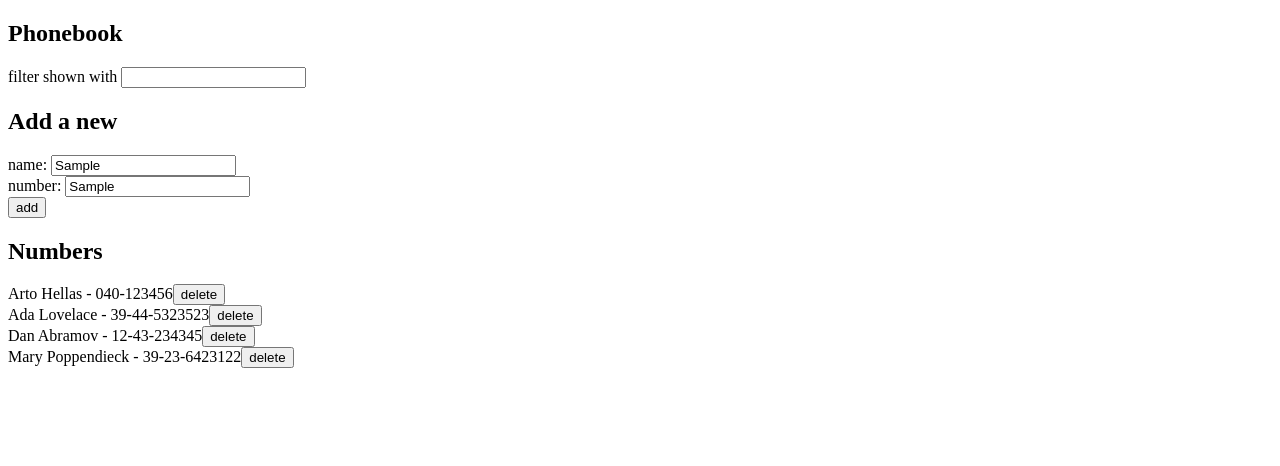
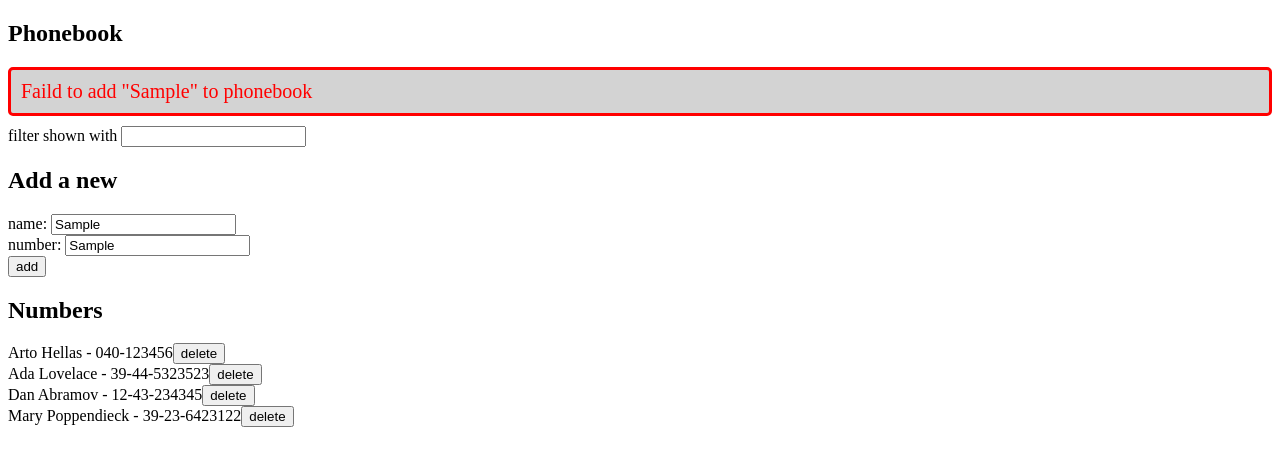
Before and after one commit to tomascarrizodev/fullstack-open, a React (Vite) app in the folder part2/phonebook/: page / in a window 1280 px wide. Both pictures are taken after typing "Sample", "Sample" into the empty fields and a click on the button "add". Shown: the top 466 px of the page. Built offline with nearby package versions, Linux system fonts and the light colour scheme; no server answers; data requests are answered from the project's data file.

Commit message:
part2 exercise 2.17

```diff
--- a/part2/phonebook/src/App.jsx
+++ b/part2/phonebook/src/App.jsx
@@ -10,7 +10,9 @@ const App = () => {
   const [newNumber, setNewNumber] = useState('')
   const [filter, setFilter] = useState('')
   const [filteredPersons, setFilteredPersons] = useState(persons)
-  const [message, setMessage] = useState(false)
+  const [noti, setNoti] = useState(false)
+  const [message, setMessage] = useState('')
+  const [notiStyle, setNotiStyle] = useState({})
 
   useEffect(() => {
     personsService
@@ -25,17 +27,19 @@ const App = () => {
 
   useEffect(() => {
     setTimeout(() => {
-      setMessage(false)
+      setNoti(false)
+      setMessage('')
+      setNotiStyle({})
     }, 5000)
     return () => false
-  }, [message])
+  }, [noti])
 
   const handleChange = (e, func) => {
     const val = e.target.value
     func(val)
   }
 
-  const added = {
+  const notification = {
     color: "green",
     background: "lightgrey",
     fontSize: "20px",
@@ -45,14 +49,19 @@ const App = () => {
     marginBottom: "10px",
   }
 
+  const error = {
+    ...notification,
+    color: "red"
+  }
+
   return (
     <div>
       <h2>Phonebook</h2>
 
       {
-        message ?
-          <div style={added}>
-            Added {persons[persons.length - 1].name}
+        noti ?
+          <div style={notiStyle}>
+            {message}
           </div> :
           null
       }
@@ -70,14 +79,17 @@ const App = () => {
 
       <PersonForm
         persons={persons}
+        setPersons={setPersons}
         newName={newName}
+        setNewName={setNewName}
         newNumber={newNumber}
-        setMessage={setMessage}
-        setNewName={setNewName}
         setNewNumber={setNewNumber}
-        setPersons={setPersons}
         setFilteredPersons={setFilteredPersons}
         handleChange={handleChange}
+        setNoti={setNoti}
+        setMessage={setMessage}
+        notiStyles={{notification, error}}
+        setNotiStyle={setNotiStyle}
       />
 
       <h2>Numbers</h2>
@@ -87,6 +99,10 @@ const App = () => {
         filteredPersons={filteredPersons}
         setPersons={setPersons}
         setFilteredPersons={setFilteredPersons}
+        setNoti={setNoti}
+        setMessage={setMessage}
+        notiStyles={{notification, error}}
+        setNotiStyle={setNotiStyle}
       />
 
     </div>
--- a/part2/phonebook/src/components/PersonForm/index.jsx
+++ b/part2/phonebook/src/components/PersonForm/index.jsx
@@ -2,7 +2,20 @@ import personsService from '../../services/persons'
 
 const PersonForm = (props) => {
 
-  const { persons, newName, setNewName, newNumber, setNewNumber, setPersons, setFilteredPersons, handleChange, setMessage } = props
+  const {
+    persons,
+    newName,
+    setNewName,
+    newNumber,
+    setNewNumber,
+    setPersons,
+    setFilteredPersons,
+    handleChange,
+    setNoti,
+    setMessage,
+    setNotiStyle,
+    notiStyles
+  } = props
 
   const handleSubmit = (e) => {
     e.preventDefault()
@@ -22,8 +35,16 @@ const PersonForm = (props) => {
               setPersons(persons.map(person => person.id !== newPersons[i].id ? person : returnedObject))
               setNewName('')
               setNewNumber('')
+              setNoti(true)
+              setMessage(`Number changed for "${returnedObject.name}"`)
+              setNotiStyle(notiStyles.notification)
             })
-            .catch(err => console.log(err))
+            .catch(err => {
+              console.log(err)
+              setNoti(true)
+              setMessage(`Failed to change number for "${newPerson.name}"`)
+              setNotiStyle(notiStyles.error)
+            })
         }
       }
     }
@@ -36,10 +57,15 @@ const PersonForm = (props) => {
           setFilteredPersons(newPersons)
           setNewName('')
           setNewNumber('')
-          setMessage(true)
+          setNoti(true)
+          setMessage(`Added "${returnedPerson.name}"`)
+          setNotiStyle(notiStyles.notification)
         })
         .catch(err => {
           console.log(err)
+          setNoti(true)
+          setMessage(`Faild to add "${newPerson.name}" to phonebook`)
+          setNotiStyle(notiStyles.error)
         })
     }
   }
--- a/part2/phonebook/src/components/Persons/index.jsx
+++ b/part2/phonebook/src/components/Persons/index.jsx
@@ -1,7 +1,7 @@
 import { useEffect } from "react"
 import personsService from "../../services/persons"
 
-const Persons = ({ filteredPersons, setFilteredPersons, setPersons, persons }) => {
+const Persons = ({ filteredPersons, setFilteredPersons, setPersons, persons, setNoti, setMessage, setNotiStyle, notiStyles }) => {
   useEffect(() => {
     setFilteredPersons(persons)
   }, [persons])
@@ -12,8 +12,16 @@ const Persons = ({ filteredPersons, setFilteredPersons, setPersons, persons }) =
         .erase(id)
           .then(response => {
             setPersons(persons.filter(person => person.name !== response.data.name))
+            setNoti(true)
+            setMessage(`Removed "${response.data.name}" from phonebook`)
+            setNotiStyle(notiStyles.notification)
           })
-          .catch(err => console.log(err))
+          .catch(err => {
+            console.log(err)
+            setNoti(true)
+            setMessage(`Information of "${name}" has already been removed from server. Please refresh the page`)
+            setNotiStyle(notiStyles.error)
+          })
     }
   }
 
```
